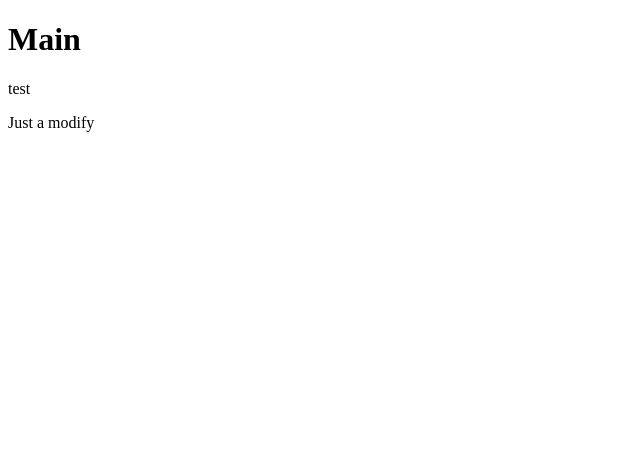
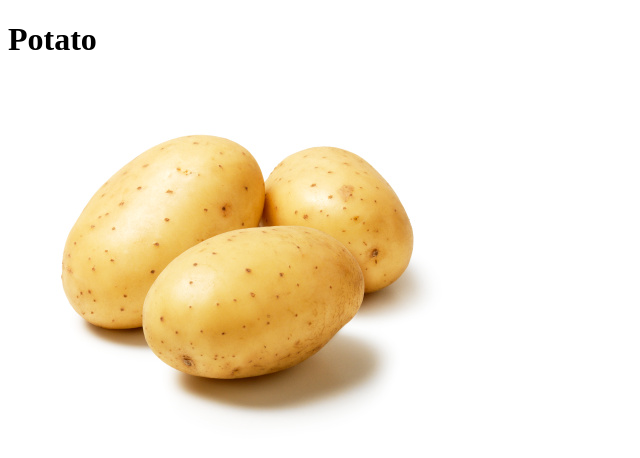
Before and after one commit to Gui-Leite/project-info7, a plain HTML site: page index.html in a window 1280 px wide. Shown: the whole page, without its empty margins (0-640 px from the left). Drawn offline with Linux system fonts and the light colour scheme.

Commit message:
Changin everything

```diff
--- a/index.html
+++ b/index.html
@@ -8,11 +8,9 @@
 </head>
 <body>
 
-    <h1>Main</h1>
+    <h1>Potato</h1>
 
-    <p>test</p>
-
-    <p>Just a modify</p>
+    <img src="potatos.jpg" alt="potatos">
 
 </body>
 </html>
```
Also changed, not shown: potatos.jpg (added).
